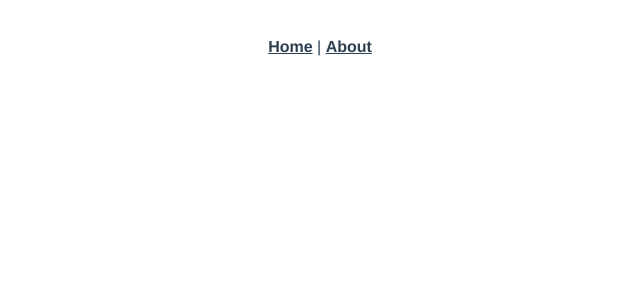
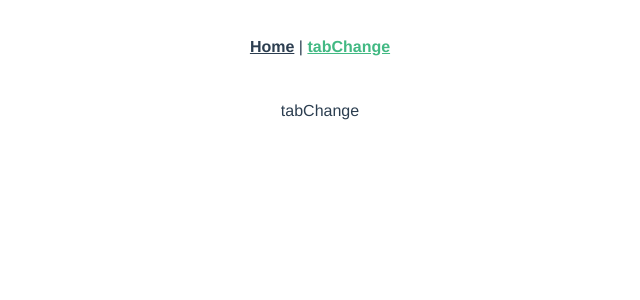
Before and after one commit to sosocoder/business-process, a Vue app: page /#/tabChange in a window 1280 px wide. Shown: the top 300 px of the page, without its empty margins (320-960 px from the left). Built offline with nearby package versions, Linux system fonts and the light colour scheme.

Commit message:
初次上交

```diff
--- a/src/App.vue
+++ b/src/App.vue
@@ -2,7 +2,7 @@
   <div id="app">
     <div id="nav">
       <router-link to="/">Home</router-link> |
-      <router-link to="/about">About</router-link>
+      <router-link to="/tabChange">tabChange</router-link>
     </div>
     <router-view/>
   </div>
--- a/src/router/index.js
+++ b/src/router/index.js
@@ -11,12 +11,9 @@ Vue.use(VueRouter)
     component: Home
   },
   {
-    path: '/about',
-    name: 'About',
-    // route level code-splitting
-    // this generates a separate chunk (about.[hash].js) for this route
-    // which is lazy-loaded when the route is visited.
-    component: () => import(/* webpackChunkName: "about" */ '../views/About.vue')
+    path: '/tabChange',
+    name: 'tabChange',
+    component: () => import ('../views/tabChange.vue')
   }
 ]
 
--- a/src/views/About.vue
+++ /dev/null
@@ -1,5 +0,0 @@
-<template>
-  <div class="about">
-    <h1>This is an about page</h1>
-  </div>
-</template>
--- /dev/null
+++ b/src/views/tabChange.vue
@@ -0,0 +1,11 @@
+<template>
+    <div>
+        <p>tabChange</p>
+    </div>
+</template>
+
+<script>
+    export default {
+
+    }
+</script>
--- /dev/null
+++ b/vue.config.js
@@ -0,0 +1,5 @@
+module.exports = {
+    devServer : {
+        open : true
+    }
+}
```
